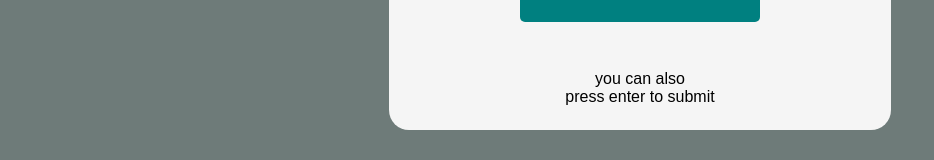
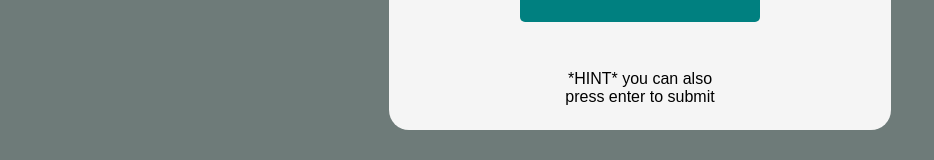
Before and after one commit to RatedYK/mental_math_quiz, a React (Create React App) app: page / in a window 1280 px wide. Both pictures are taken after a click on the button "Quiz Mode". Shown: the part 485-645 px from the top of the page, without its empty margins (0-934 px from the left). Built offline with nearby package versions, Linux system fonts and the light colour scheme.

Commit message:
style: add copyright component and updated question message

```diff
--- a/src/components/Question.tsx
+++ b/src/components/Question.tsx
@@ -22,7 +22,7 @@ const Question = ({questionCounter, currentQuestion, userAnswer, onChange, saveQ
             <button className="quiz--form-submit-btn">Submit</button>
             {gameMode==="infinite" && <button className="quiz--form-stop-btn" onClick={stopGame} type="button">Stop</button>}
         </form>
-        <p className='quiz--info' style={{visibility: questionCounter === 1 ? 'visible' : 'hidden'}}>you can also <br></br> press enter to submit</p>
+        <p className='quiz--info' style={{visibility: questionCounter === 1 ? 'visible' : 'hidden'}}>*HINT* you can also <br></br> press enter to submit</p>
     </div>
   )
 }
```
Also changed, not shown: 1 other file (tests, documents, lock files or other folders).
